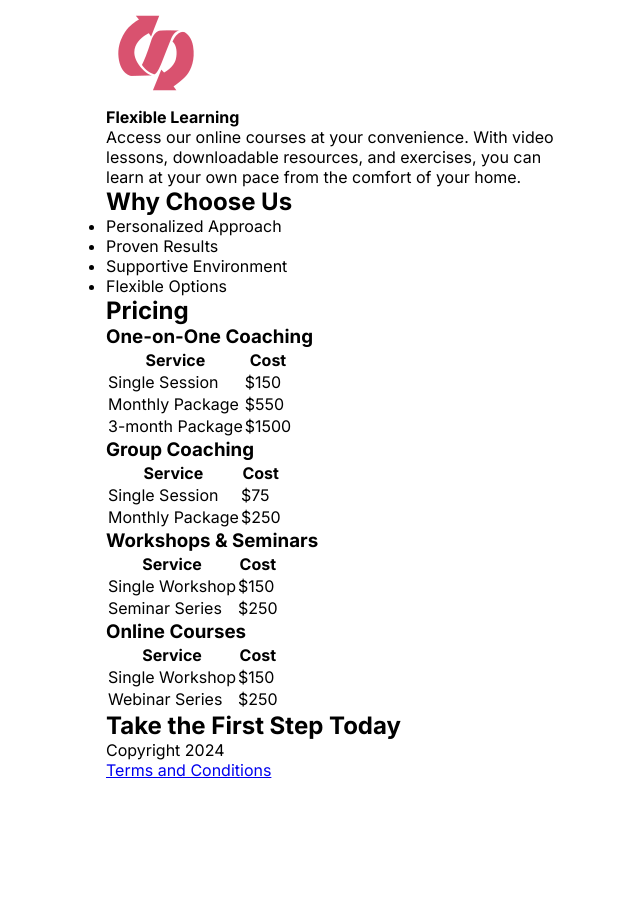
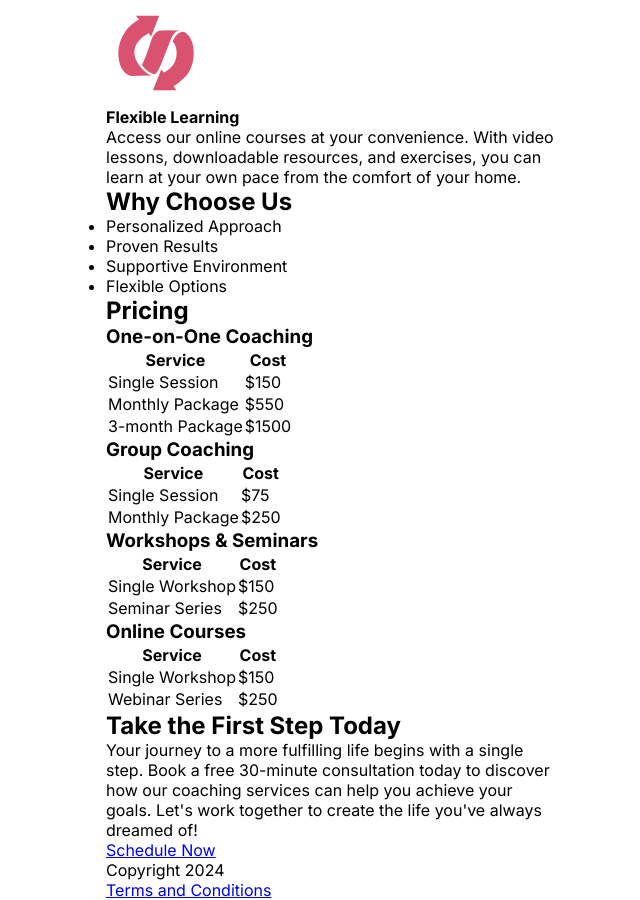
Before and after one commit to jeanfortuna/path-to-success, a plain HTML site: page index.html in a window 1280 px wide. Shown: the part 1470-2370 px from the top of the page, without its empty margins (309-949 px from the left). Before the commit the page ends 2250 px from the top, so only its background shows below. Drawn offline with Linux system fonts and the light colour scheme; a web font is replaced by a local one.

Commit message:
Complete contact section and footer

```diff
--- a/index.html
+++ b/index.html
@@ -276,6 +276,14 @@
 
         <section id="contact">
             <h2>Take the First Step Today</h2>
+            <p>
+        Your journey to a more fulfilling life begins with a single step.
+        Book a free 30-minute consultation today to discover how our coaching
+        services can help you achieve your goals. Let's work together to create
+        the life you've always dreamed of!
+    </p>
+
+    <a href="#">Schedule Now</a>
         </section>
 
     </main>
```
